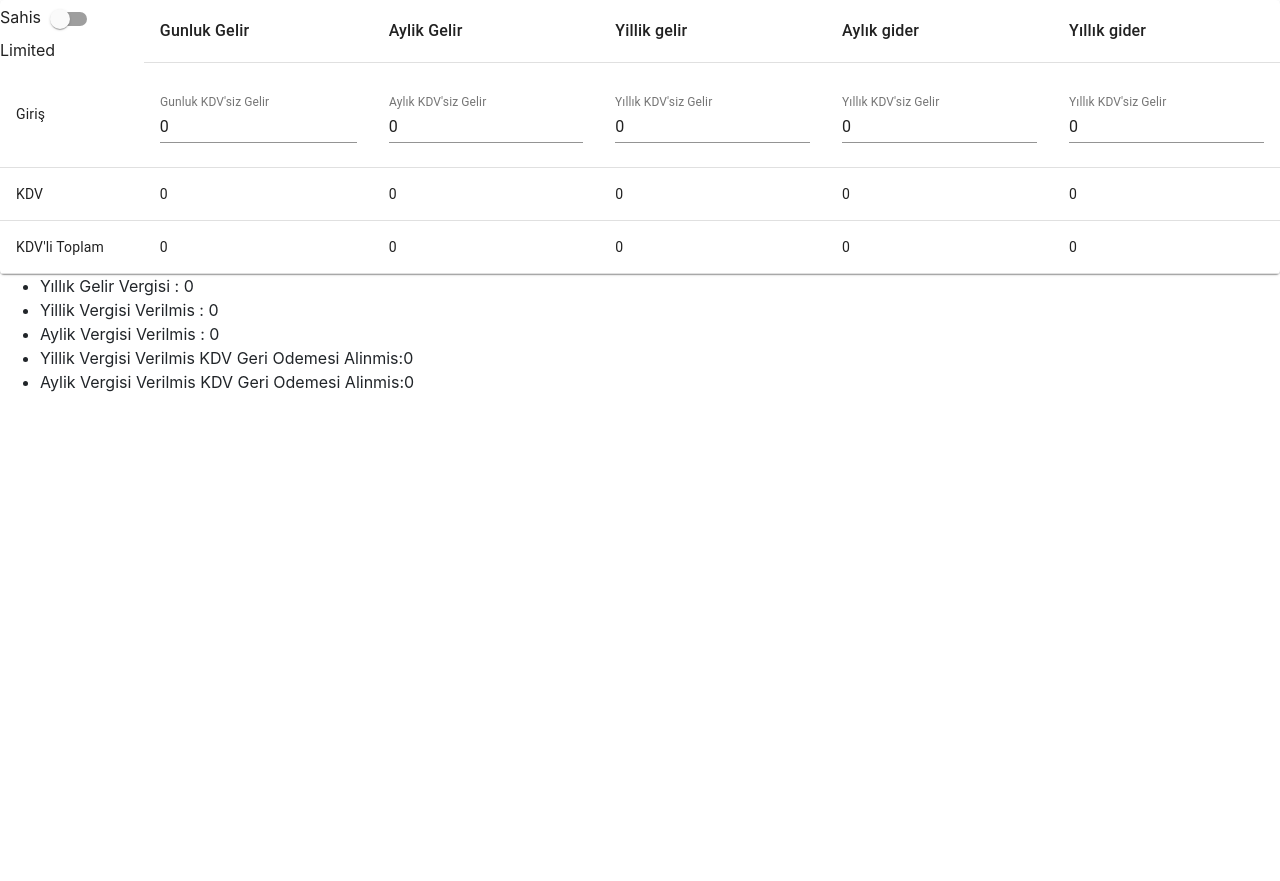
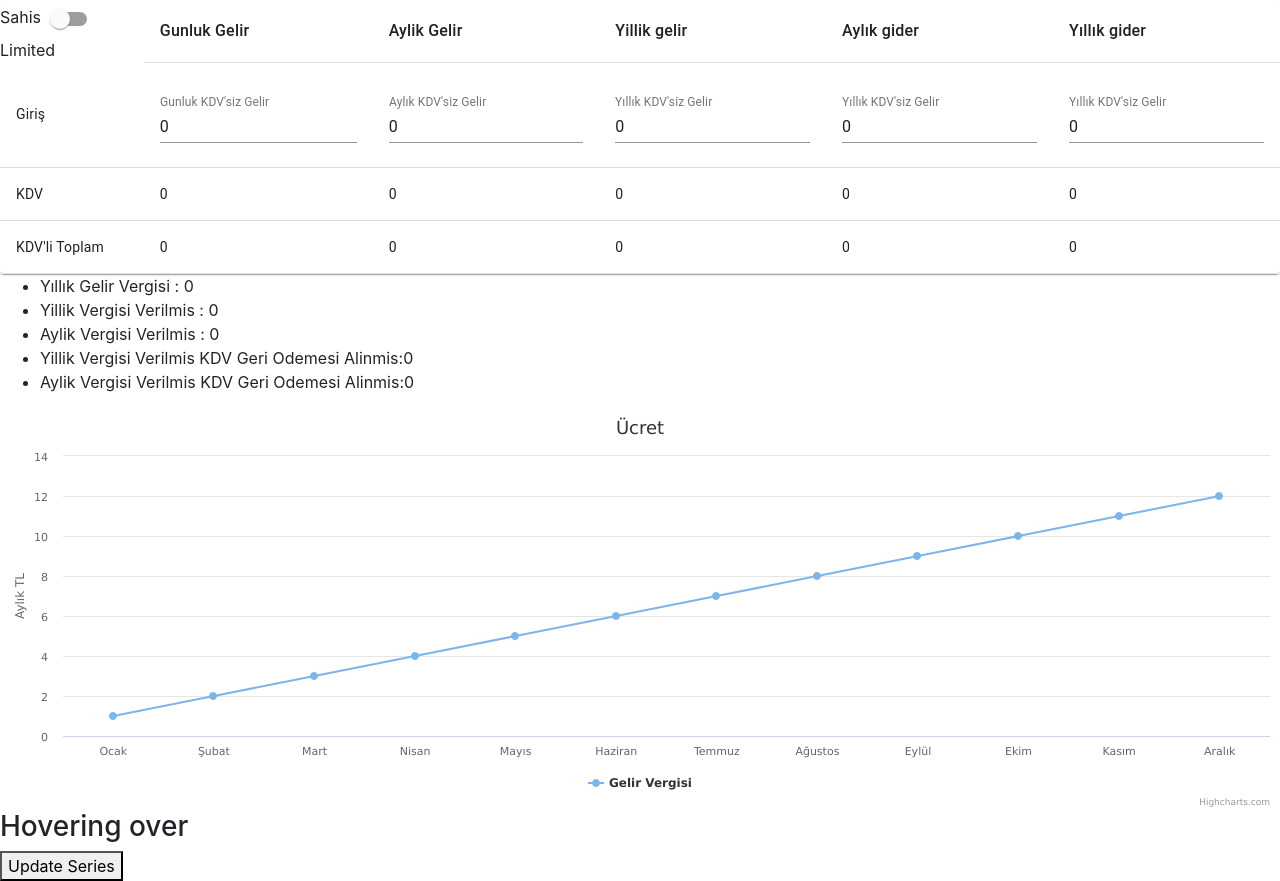
Before and after one commit to yusufunlu/Tax-Calculator-Turkey-Reactjs, a React (Create React App) app: page / in a window 1280 px wide. Before the commit the page ends 800 px from the top, so only its background shows below. Built offline with nearby package versions, Linux system fonts and the light colour scheme.

Commit message:
High chart added

```diff
--- a/package.json
+++ b/package.json
@@ -6,6 +6,8 @@
     "@material-ui/core": "^4.5.1",
     "@material-ui/styles": "^4.5.0",
     "bootstrap": "^4.3.1",
+    "highcharts": "^7.2.1",
+    "highcharts-react-official": "^2.2.2",
     "react": "^16.10.2",
     "react-bootstrap": "^1.0.0-beta.14",
     "react-dom": "^16.10.2",
--- a/src/components/App.js
+++ b/src/components/App.js
@@ -1,10 +1,12 @@
 import React from 'react';
 import VergiForm from './VergiForm'
+import LineChart from './LineChart'
 
 function App() {
   return (
     <div className="App">
       <VergiForm/>
+      <LineChart/>
     </div>
   );
 }
--- /dev/null
+++ b/src/components/LineChart.js
@@ -0,0 +1,76 @@
+import React, { Component } from 'react';
+import { render } from 'react-dom';
+import HighchartsReact from 'highcharts-react-official';
+import Highcharts from 'highcharts';
+
+class LineChart extends Component {
+  constructor(props) {
+    super(props);
+
+    this.state = {
+      // To avoid unnecessary update keep all options in the state.
+      chartOptions: {
+        xAxis: {
+          categories: ['Ocak', 'Şubat', 'Mart','Nisan','Mayıs','Haziran','Temmuz','Ağustos','Eylül','Ekim','Kasım','Aralık'],
+        },
+        title: {
+            text: 'Ücret'
+        },
+        yAxis: {
+            title: {
+                text: 'Aylık TL'
+            }
+        },
+        series: [
+            {
+                name:'Gelir Vergisi',
+                data: [1, 2, 3,4,5,6,7,8,9,10,11,12]
+            }
+        ],
+        plotOptions: {
+          series: {
+            point: {
+              events: {
+                mouseOver: this.setHoverData.bind(this)
+              }
+            }
+          }
+        }
+      },
+      hoverData: null
+    };
+  }
+
+  setHoverData = (e) => {
+    // The chart is not updated because `chartOptions` has not changed.
+    this.setState({ hoverData: e.target.category })
+  }
+
+  updateSeries = () => {
+    // The chart is updated only with new options.
+    this.setState({
+      chartOptions: {
+        series: [
+          { data: [Math.random() * 5, 2, 1]}
+        ]
+      }
+    });
+  }
+
+  render() {
+    const { chartOptions, hoverData } = this.state;
+
+    return (
+      <div>
+        <HighchartsReact
+          highcharts={Highcharts}
+          options={chartOptions}
+        />
+      <h3>Hovering over {hoverData}</h3>
+      <button onClick={this.updateSeries.bind(this)}>Update Series</button>
+      </div>
+    )
+  }
+}
+
+export default LineChart;
```
Also changed, not shown: 1 other file (tests, documents, lock files or other folders).
